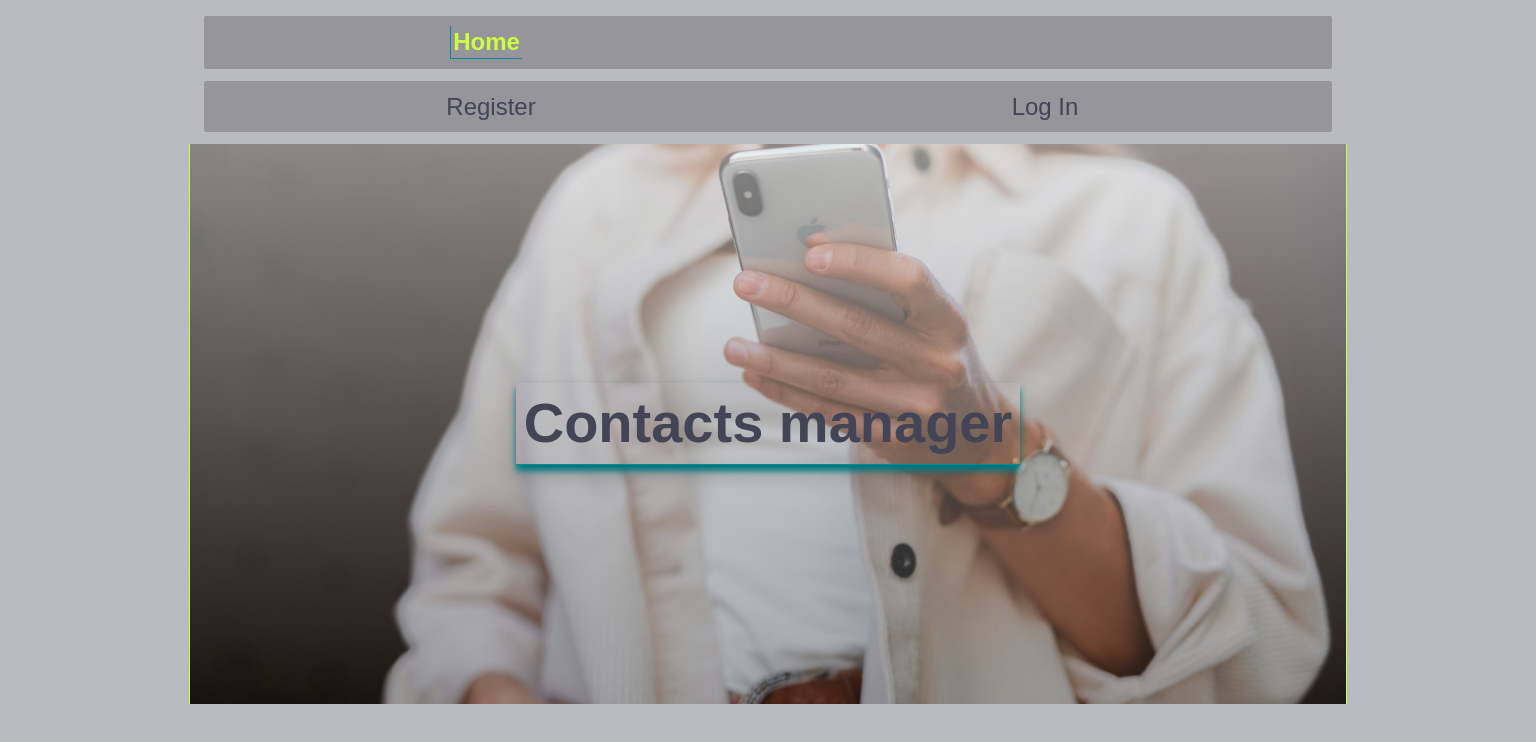
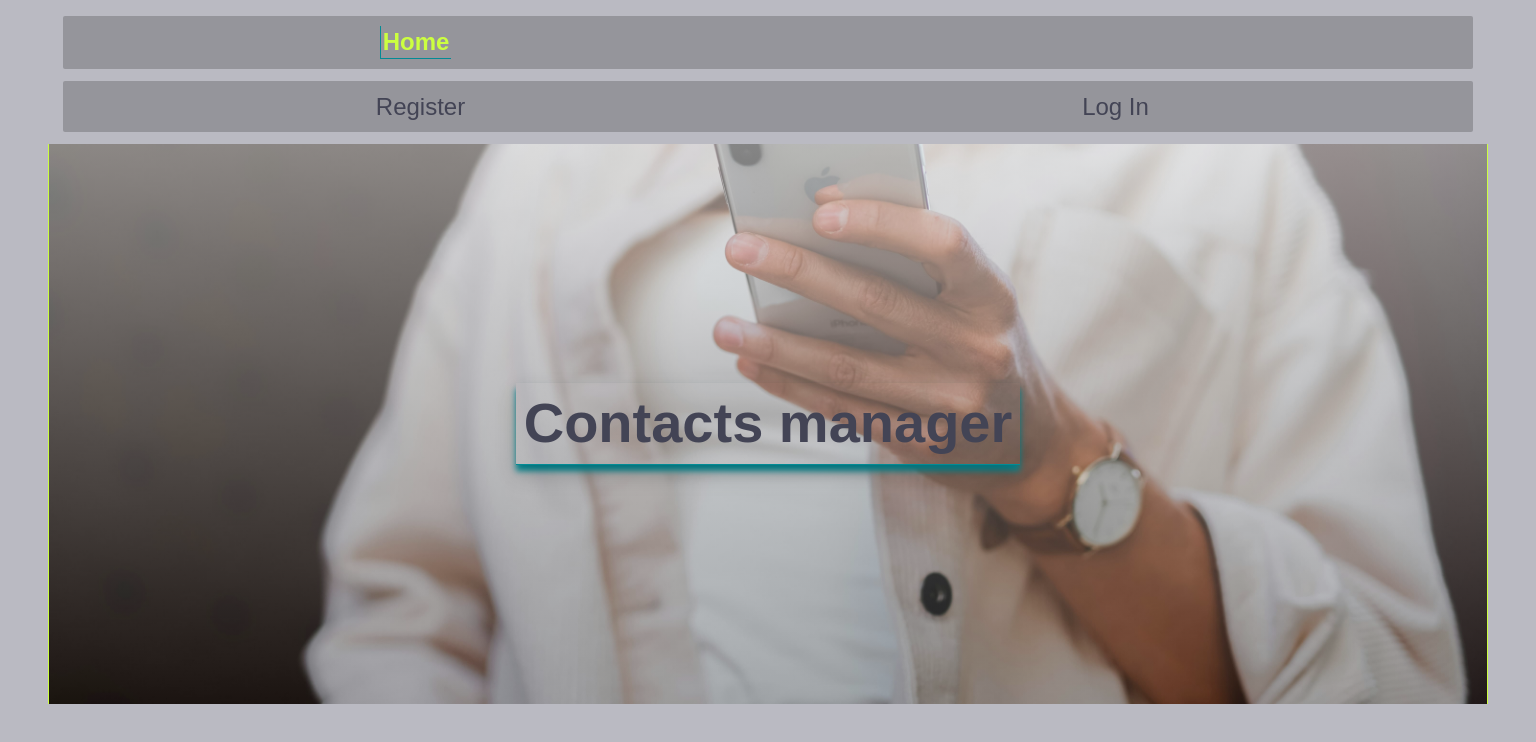
Before and after one commit to Liubko89/goit-react-hw-08, a React (Vite) app: page / in a window 1536 px wide. Shown: the top 742 px of the page. Built offline with nearby package versions, Linux system fonts and the light colour scheme.

Commit message:
changed styles

```diff
--- a/src/App.css
+++ b/src/App.css
@@ -85,6 +85,13 @@
     max-width: 1158px;
     padding-left: 15px;
     padding-right: 15px;
+  }
+}
+
+@media screen and (min-width: 1439.98px) {
+  .contacts-container,
+  .container {
+    max-width: 1440px;
   }
 }
 
--- a/src/components/ContactList/ContactList.module.css
+++ b/src/components/ContactList/ContactList.module.css
@@ -14,6 +14,11 @@
 @media screen and (min-width: 1158px) {
   .contactList {
     grid-template-columns: 1fr 1fr 1fr;
+  }
+}
+@media screen and (min-width: 1440px) {
+  .contactList {
+    grid-template-columns: 1fr 1fr 1fr 1fr;
   }
 }
 
```
